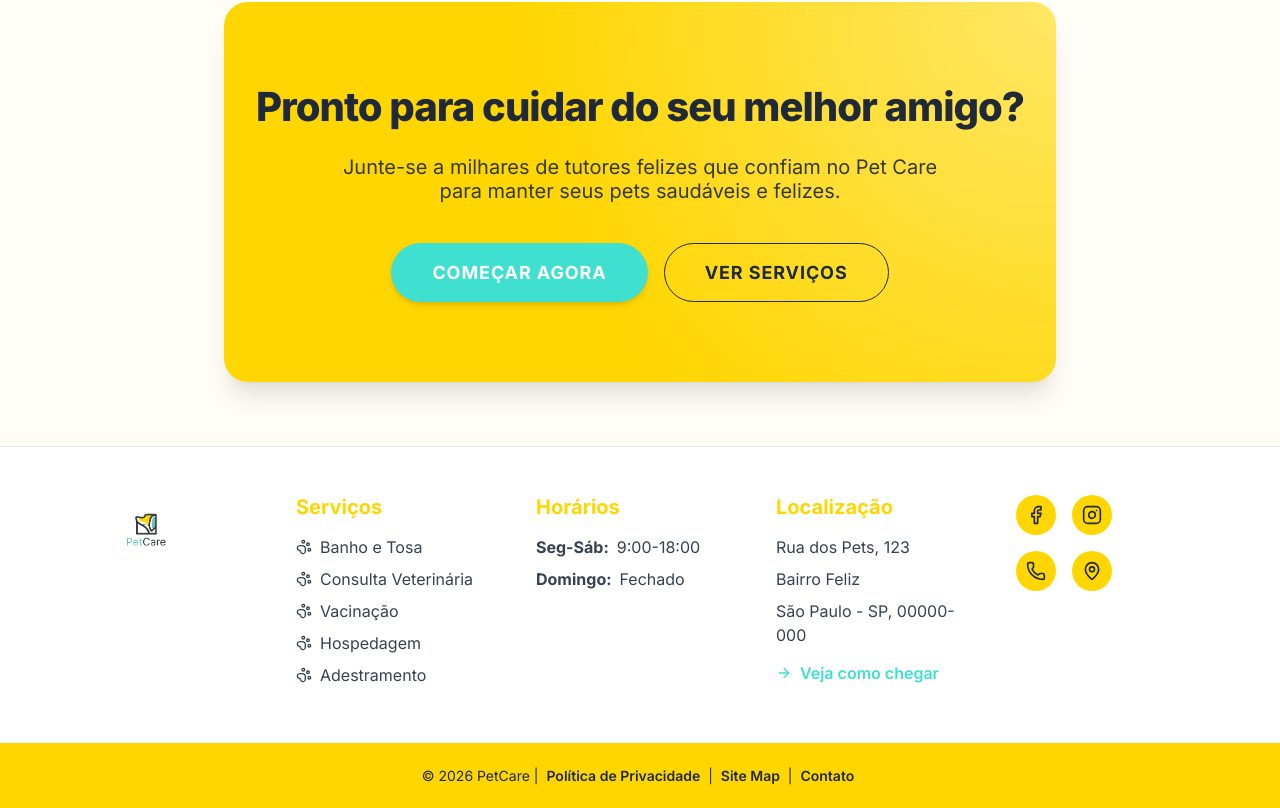
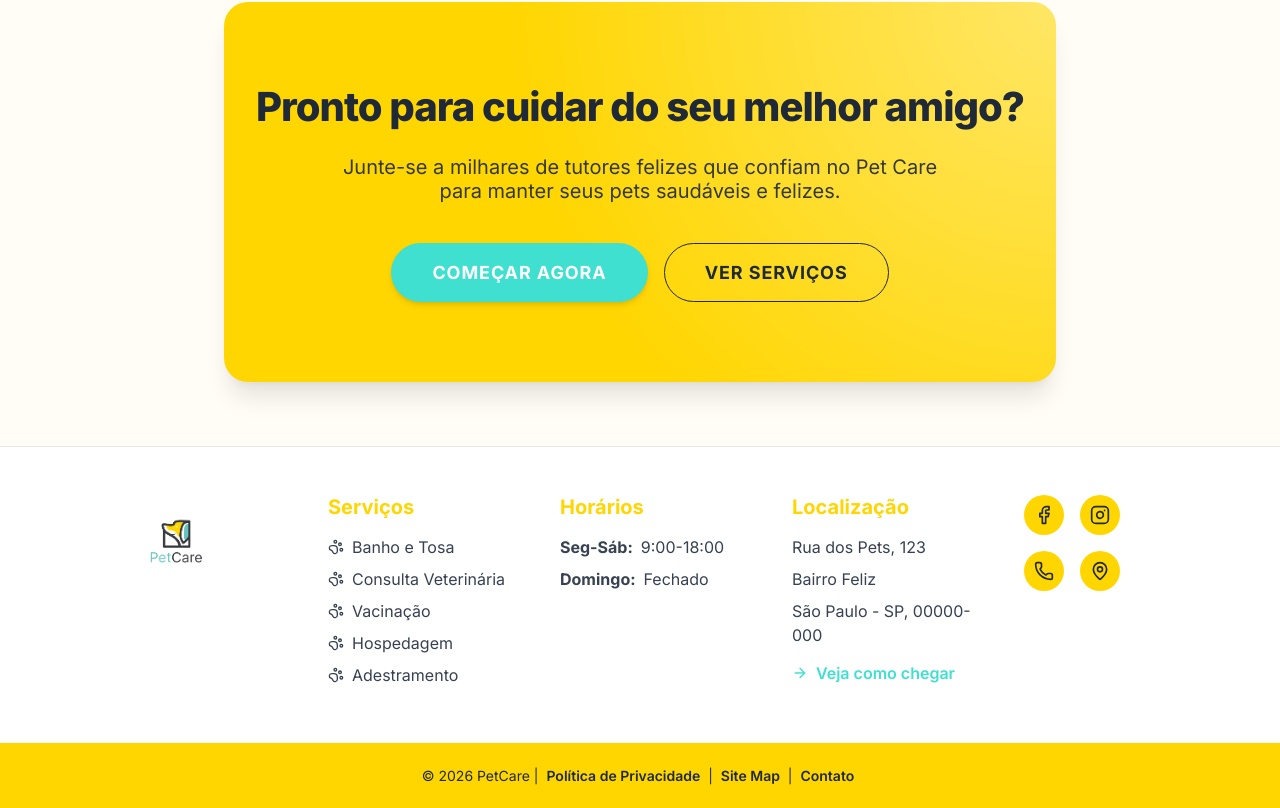
Before and after one commit to FilipiWanderley/PetCare, a Next.js app: page / in a window 1280 px wide. Shown: the part 2566-3374 px from the top of the page. Built offline with nearby package versions, Linux system fonts and the light colour scheme.

Commit message:
style: Increase footer logo size

```diff
--- a/src/components/layout/Footer/index.tsx
+++ b/src/components/layout/Footer/index.tsx
@@ -10,8 +10,8 @@ export function Footer() {
           <Image
             src="/assets/logo/logo.png"
             alt="Pet Care Logo"
-            width={180}
-            height={72}
+            width={240}
+            height={96}
             className={styles.logoImage}
           />
         </div>
```
